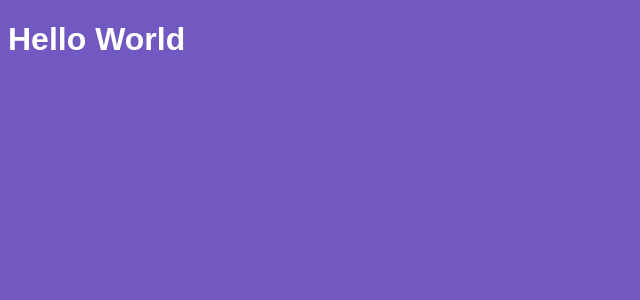
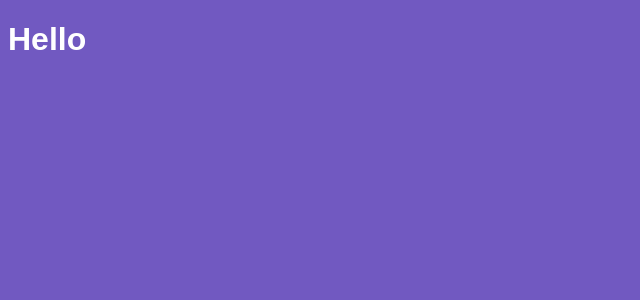
Before and after one commit to guilhermepaitax/Facebook, a React app: page / in a window 1280 px wide. Shown: the top 300 px of the page, without its empty margins (0-640 px from the left). Built offline with nearby package versions, Linux system fonts and the light colour scheme.

Commit message:
Criando Componentes

```diff
--- a/src/App.js
+++ b/src/App.js
@@ -1,8 +1,10 @@
 import React from 'react';
 import './App.css';
 
+import Home from './components/Home';
+
 function App() {
-  return <h1>Hello World</h1>
+  return <Home />
 }
 
 export default App;
--- /dev/null
+++ b/src/components/Home.js
@@ -0,0 +1,7 @@
+import React, { Component } from 'react';
+
+export default class Home extends Component {
+  render() {
+    return <h1>Hello</h1>;
+  }
+}
```
Also changed, not shown: src/components/Header.js (added), src/components/Post.js (added), src/components/PostList.js (added).
